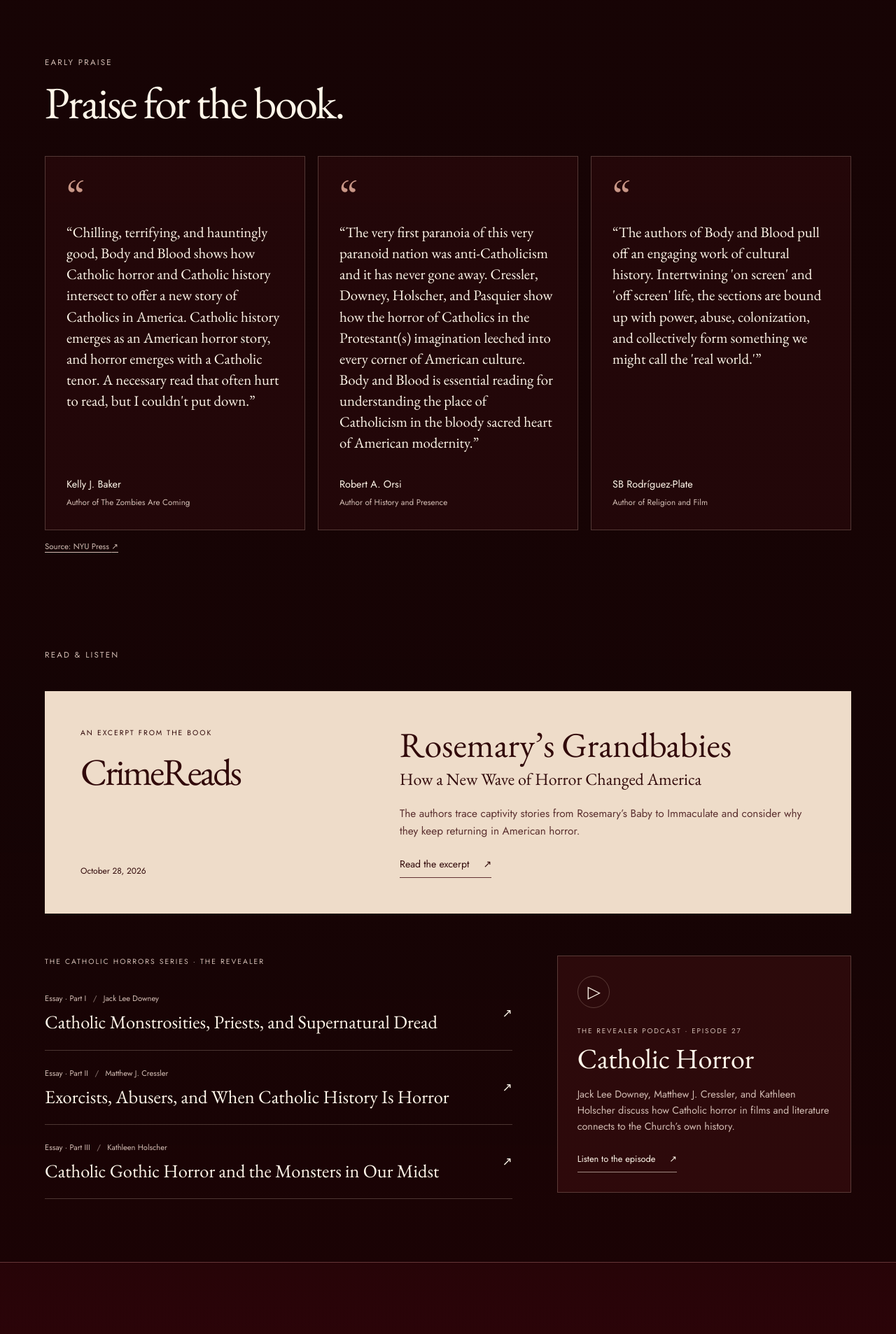
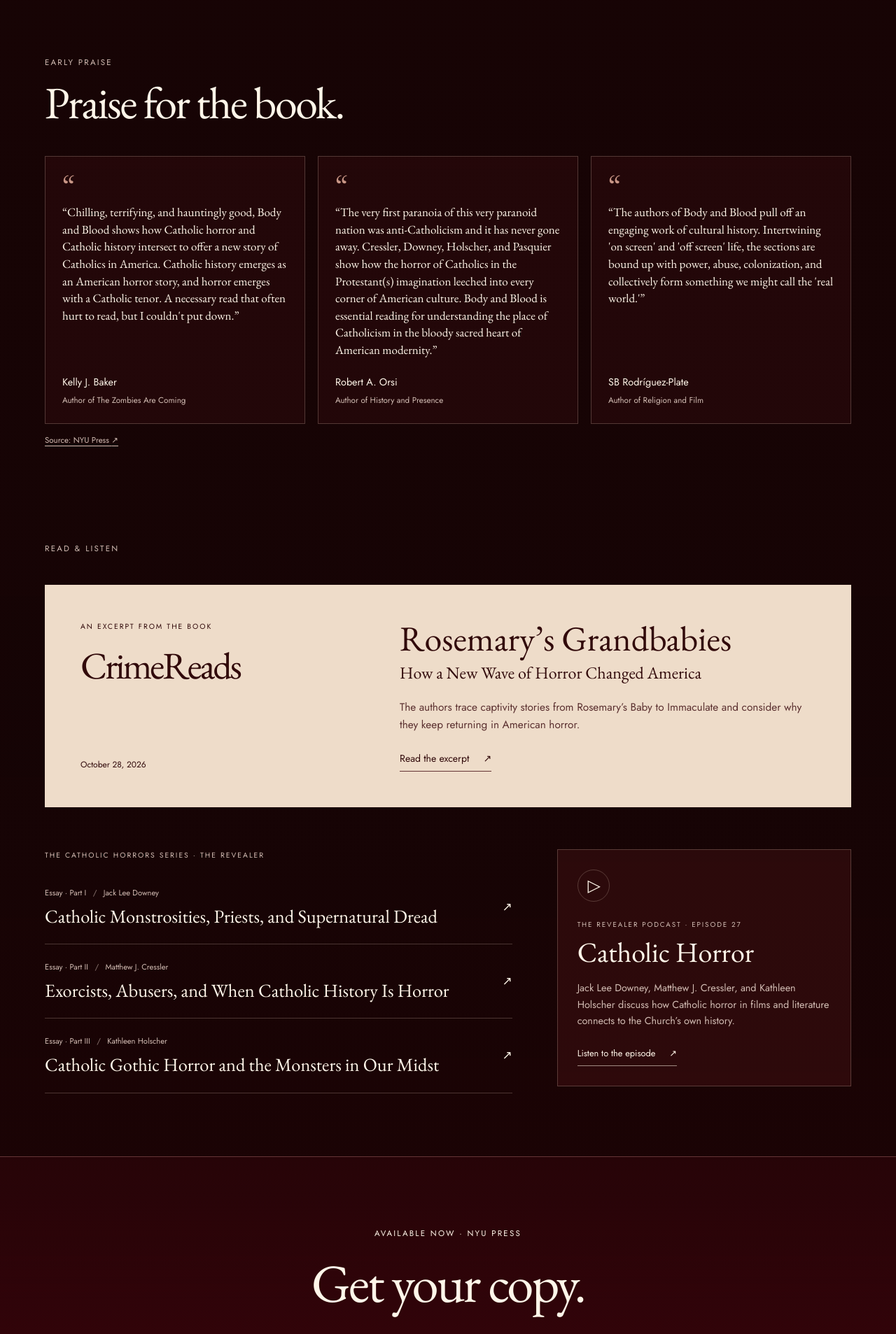
Before and after one commit to aindaco1/body-and-blood-landing, a Jekyll site: the page built from index.html, in a window 1280 px wide. Shown: the part 1546-3453 px from the top of the page at 70% size. Built offline with Jekyll 4.4.1, drawn with Linux system fonts in a browser that asks for light colours.

Commit message:
Compact praise cards across tablet layouts

```diff
--- a/assets/css/main.scss
+++ b/assets/css/main.scss
@@ -73,9 +73,9 @@
 .section-heading .section-label { font-family: 'Jost', sans-serif; margin-bottom: 0; }
 .praise { padding-top: 32px; }
 .praise-grid { display: grid; grid-template-columns: repeat(3, 1fr); gap: 18px; }
-.praise-card { padding: 30px; border: 1px solid $line; background: rgba(71, 17, 20, .28); display: flex; flex-direction: column; }
-.quote-mark { font-family: 'Garamond', Georgia, serif; font-size: 4rem; line-height: .8; color: #c89686; }
-blockquote { margin: 12px 0 32px; font-family: 'Garamond', Georgia, serif; font-size: 1.3rem; line-height: 1.45; }
+.praise-card { padding: 24px; border: 1px solid $line; background: rgba(71, 17, 20, .28); display: flex; flex-direction: column; }
+.quote-mark { font-family: 'Garamond', Georgia, serif; font-size: 2.75rem; line-height: .8; color: #c89686; }
+blockquote { margin: 8px 0 22px; font-family: 'Garamond', Georgia, serif; font-size: 1.0625rem; line-height: 1.45; }
 figcaption { margin-top: auto; }
 figcaption strong { display: block; font-weight: 400; font-size: .9rem; }
 figcaption span { display: block; font-size: .73rem; color: $muted; margin-top: 5px; }
@@ -127,6 +127,11 @@
   input, textarea { cursor: text; }
 }
 @media (min-width: 1600px) { .atmosphere img { object-position: 50% 50%; } }
+@media (min-width: 701px) and (max-width: 1100px) {
+  .praise-grid { grid-template-columns: repeat(2, minmax(0, 1fr)); gap: 16px; }
+  .praise-card:last-child { grid-column: 1 / -1; }
+  blockquote { font-size: 1rem; }
+}
 @media (min-width: 701px) and (max-height: 820px) {
   .hero { padding-top: 115px; }
   .hero-announcement { margin-bottom: 16px; }
@@ -142,8 +147,6 @@
   .wrap { width: calc(100% - 64px); }
   .about { gap: 50px; grid-template-columns: .8fr 1.2fr; }
   .book-display { padding-inline: 12px; }
-  .praise-card { padding: 24px; }
-  blockquote { font-size: 1.2rem; }
   .excerpt-feature { padding: 35px; gap: 35px; }
   .reading-grid { gap: 35px; }
 }
@@ -175,9 +178,7 @@
   .praise { padding-top: 16px; }
   .section-heading { margin-bottom: 30px; }
   .praise-grid { grid-template-columns: 1fr; gap: 12px; }
-  .praise-card { padding: 28px; }
-  .quote-mark { font-size: 3.1rem; }
-  blockquote { font-size: 1.3rem; margin: 9px 0 25px; }
+  .praise-card { padding: 22px; }
   .reading { padding-top: 16px; }
   .excerpt-feature { grid-template-columns: 1fr; padding: 28px; gap: 35px; }
   .excerpt-meta { display: grid; grid-template-columns: 1fr auto; align-items: end; }
```
Also changed, not shown: docs/DESIGN.md (+2 -0 lines).
